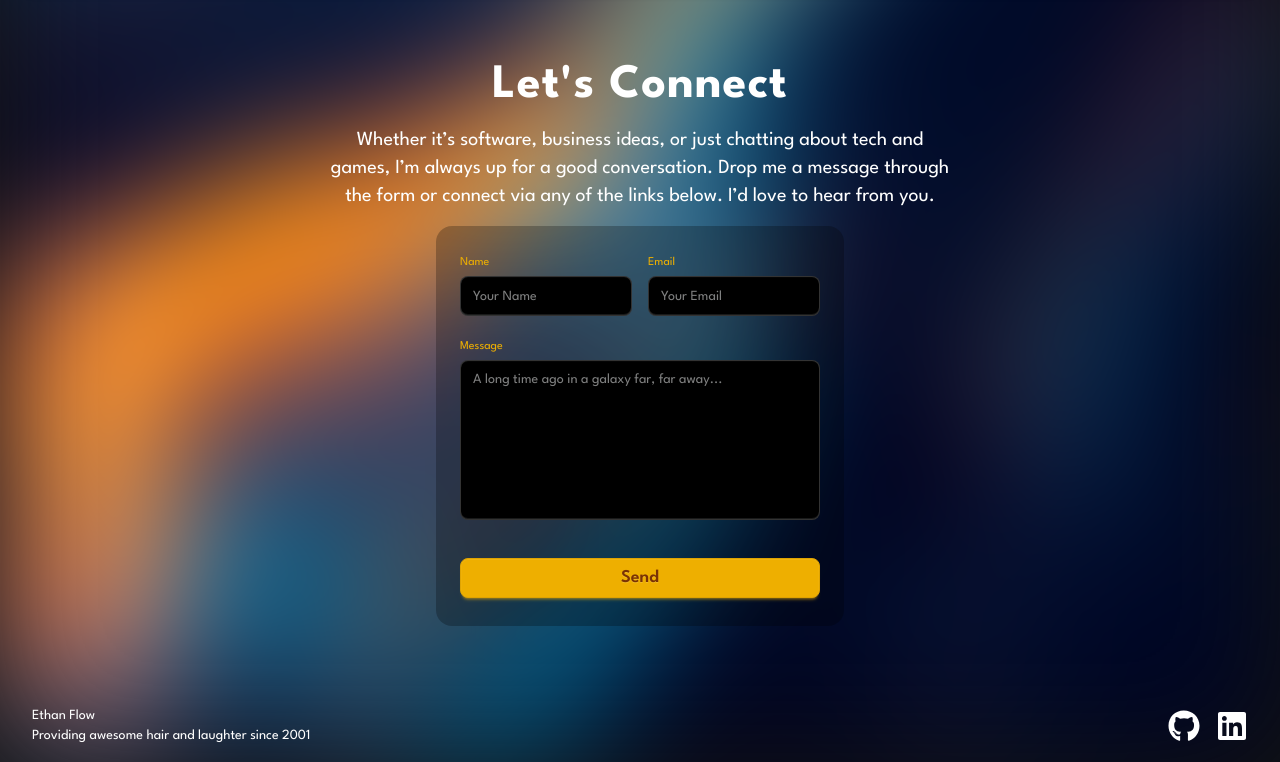
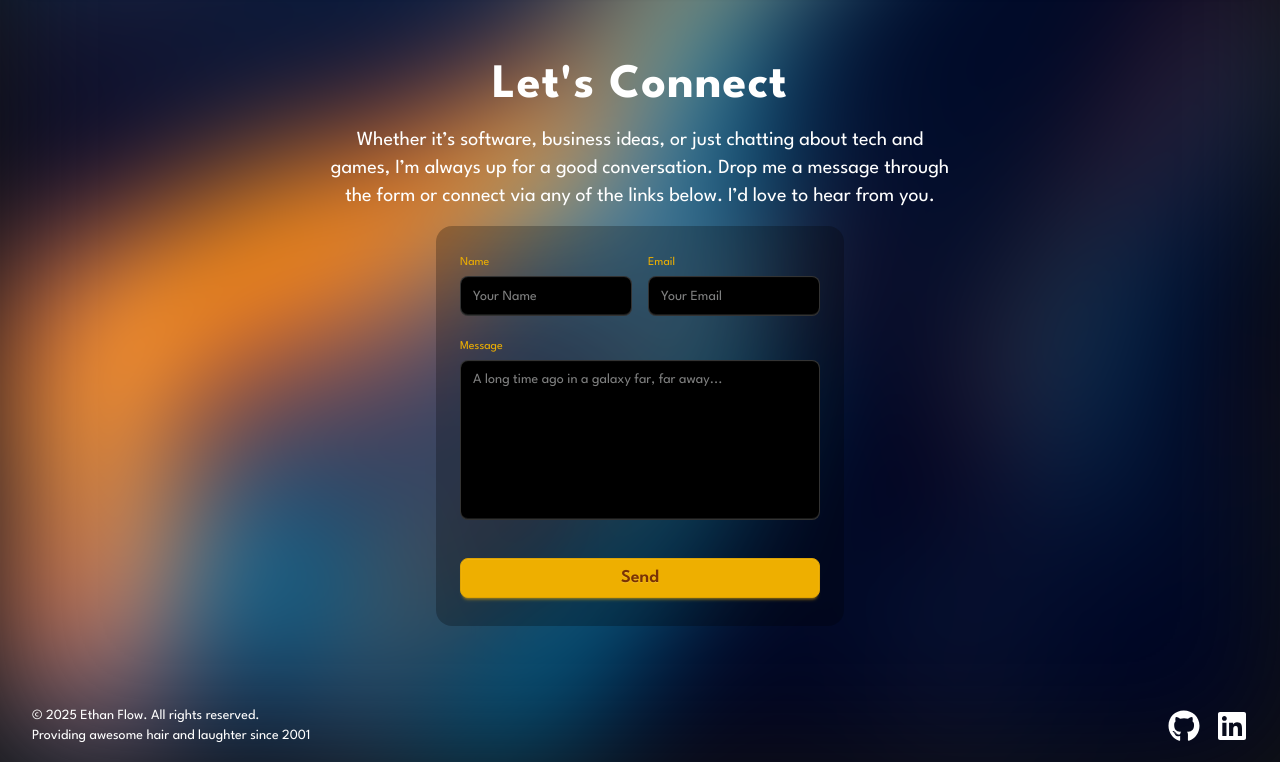
Before and after one commit to MrF1ow/Portfolio, a React (Vite) app: page / in a window 1280 px wide. Shown: the part 2304-3066 px from the top of the page. Built offline with nearby package versions, Linux system fonts and the light colour scheme; a web font is replaced by a local one.

Commit message:
Updated Footer

```diff
--- a/src/components/sections/Footer.tsx
+++ b/src/components/sections/Footer.tsx
@@ -22,7 +22,7 @@ export default function Footer(): JSX.Element {
     <footer className="d-footer sm:d-footer-horizontal items-center p-4">
       <aside className="grid-flow-col items-center">
         <p>
-          Ethan Flow
+          &copy; 2025 Ethan Flow. All rights reserved.
           <br />
           Providing awesome hair and laughter since 2001
         </p>
```
Also changed, not shown: site.png (added), 1 other file (tests, documents, lock files or other folders).
